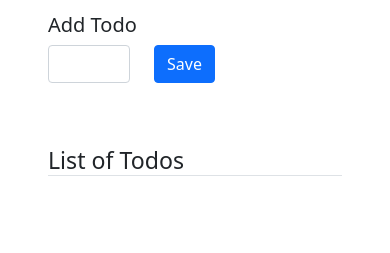
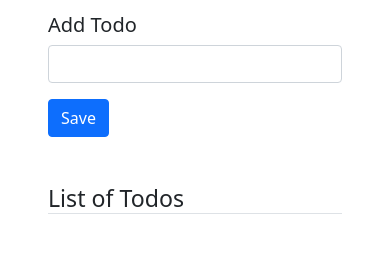
Before and after one commit to LegendAb/my-todo-app, a website: page index.html in a window 390 px wide. Shown: the part 85-338 px from the top of the page. Drawn offline with nearby package versions, Linux system fonts and the light colour scheme.

Commit message:
add mobile friendliness

```diff
--- a/index.html
+++ b/index.html
@@ -16,10 +16,10 @@
             <div class="mb-5">
                 <h5>Add Todo</h5>
                 <div class="row">
-                    <div class="col-4">
+                    <div class="col-md-4 col-12">
                         <input class="form-control mb-3" type="text" name="todo" id="input-text">
                     </div>
-                    <div class="col-2">
+                    <div class="col-md-2 col-12">
                         <button class="btn btn-primary" type="submit" onclick="addTodo()">Save</button>
                     </div>
                 </div>
```
